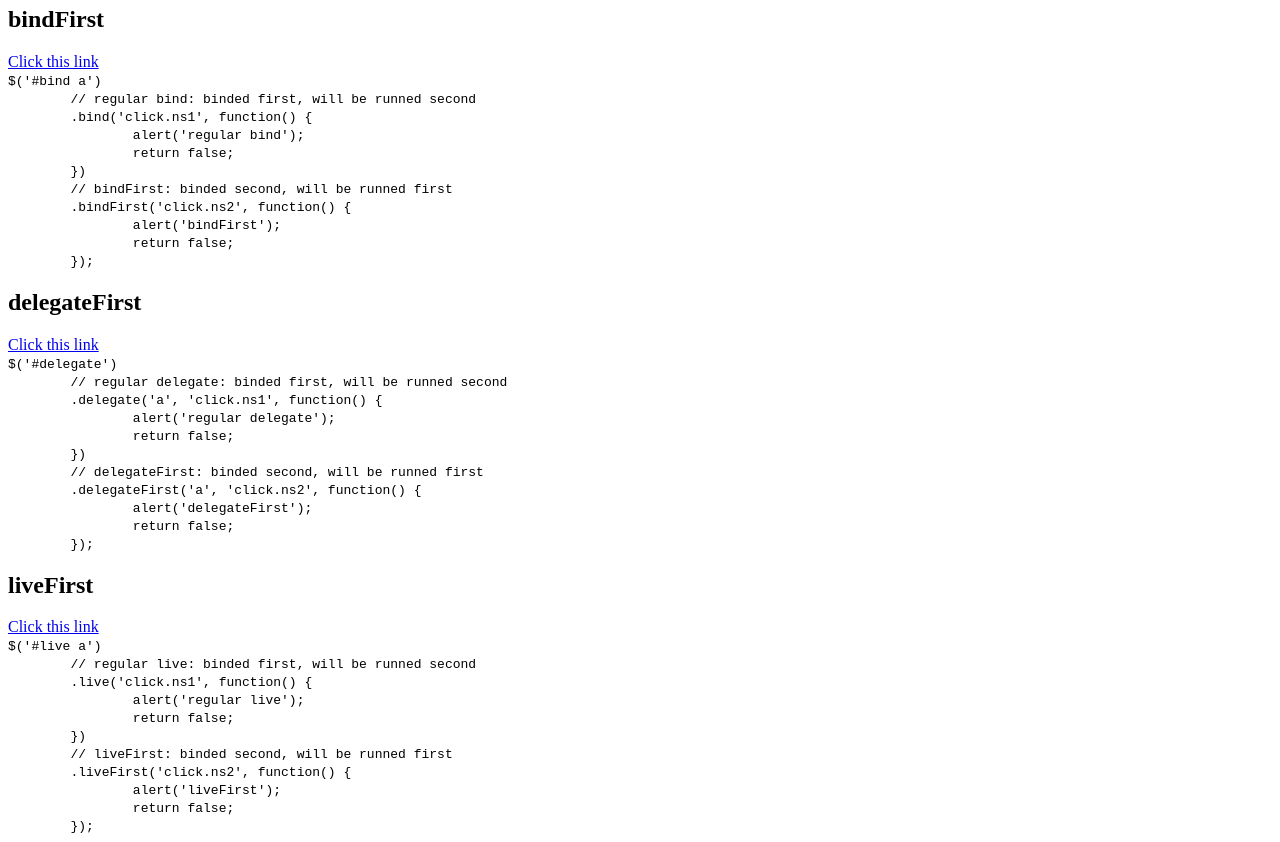
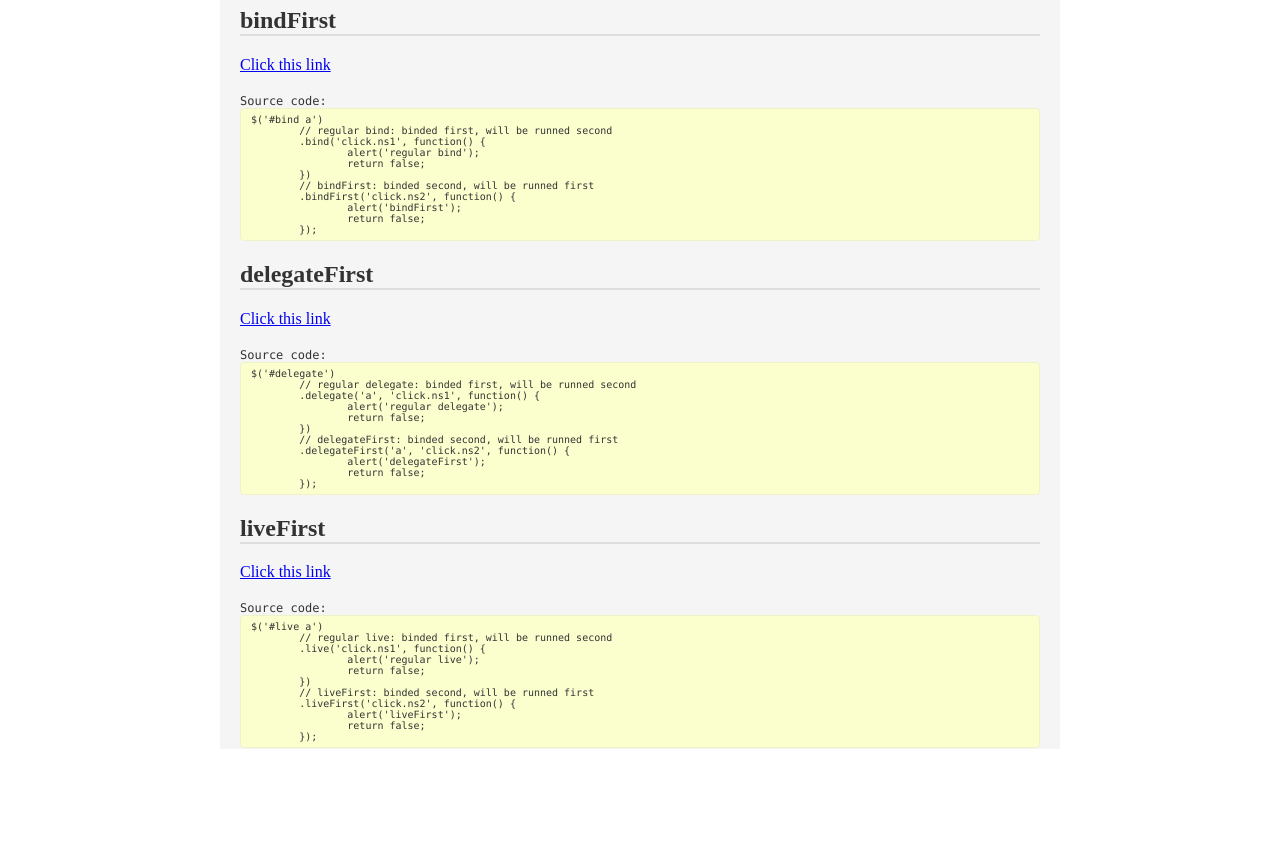
Before and after one commit to private-face/jquery.bind-first, a plain HTML site: page example/index.html in a window 1280 px wide. Shown: the part 74-916 px from the top of the page. After the commit the page ends 823 px from the top, so only its background shows below. Drawn offline with nearby package versions, Linux system fonts and the light colour scheme.

Commit message:
styles for example page

```diff
--- a/example/index.html
+++ b/example/index.html
@@ -6,16 +6,43 @@
 	<script type="text/javascript" src="http://ajax.googleapis.com/ajax/libs/jquery/1.7.1/jquery.min.js"></script>
 	<script src="../js/jquery.bind-first.js" type="text/javascript" charset="utf-8"></script>
 	<style type="text/css" media="screen">
+		html, body {
+			margin:0;
+			padding: 0;
+			background: #fff;
+			color: #333;
+		}
+		#main {
+			width: 800px;
+			background: #f5f5f5;
+			margin: 0 auto;
+			padding: 1px 20px;
+		}
+		h2 {
+			border-bottom: 2px solid #ddd;
+		}
+		h3 {
+			font: 12px 'Monaco', 'Courier New', monospace;
+			margin: 20px 0 0;
+		}
 		.example code {
+			display: block;
+			font: 10px 'Monaco', 'Courier New', monospace;
 			white-space: pre;
+			background: #FBFFCE;
+			border: 1px solid #EFF2C7;
+			border-radius: 4px;
+			padding: 5px 10px;
 		}
 	</style>
 </head>
 <body>
+	<div id="main">
 		<h1>bindFirst, delegateFirst &amp; liveFirst examples</h1>
 		<h2>bindFirst</h2>
 		<div class="example" id="bind">
 			<a href="#">Click this link</a>
+			<h3>Source code:</h3>
 			<code>
 			</code>
 			<script type="text/javascript" charset="utf-8">
@@ -35,6 +62,7 @@ $('#bind a')
 		<h2>delegateFirst</h2>
 		<div class="example" id="delegate">
 			<a href="#">Click this link</a>
+			<h3>Source code:</h3>
 			<code>
 			</code>
 			<script type="text/javascript" charset="utf-8">
@@ -54,6 +82,7 @@ $('#delegate')
 		<h2>liveFirst</h2>
 		<div class="example" id="live">
 			<a href="#">Click this link</a>
+			<h3>Source code:</h3>
 			<code>
 			</code>
 			<script type="text/javascript" charset="utf-8">
@@ -70,13 +99,13 @@ $('#live a')
 				});
 			</script>
 		</div>
-
+	</div>
 	<script type="text/javascript" charset="utf-8">
 		$(function() {
 			$('.example').each(function() {
 				var $el = $(this);
 
-				$el.find('code').text($el.find('script').text());
+				$el.find('code').text($el.find('script').text().replace(/\n\t\t\t/gm, '\n').replace(/^\n/gm, ''));
 			});
 		});
 	</script>
```
Lines whose indentation alone changed are shown as unchanged.
